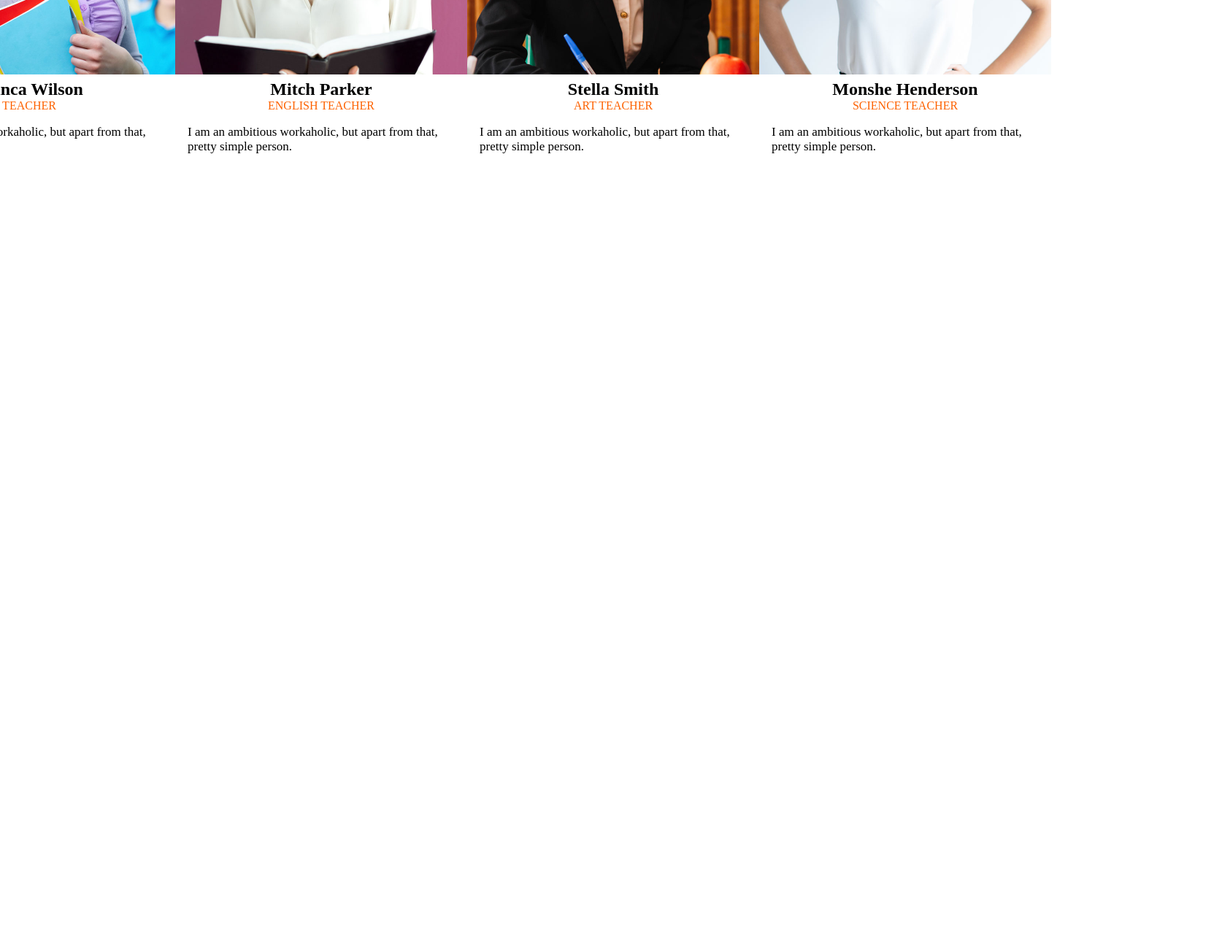
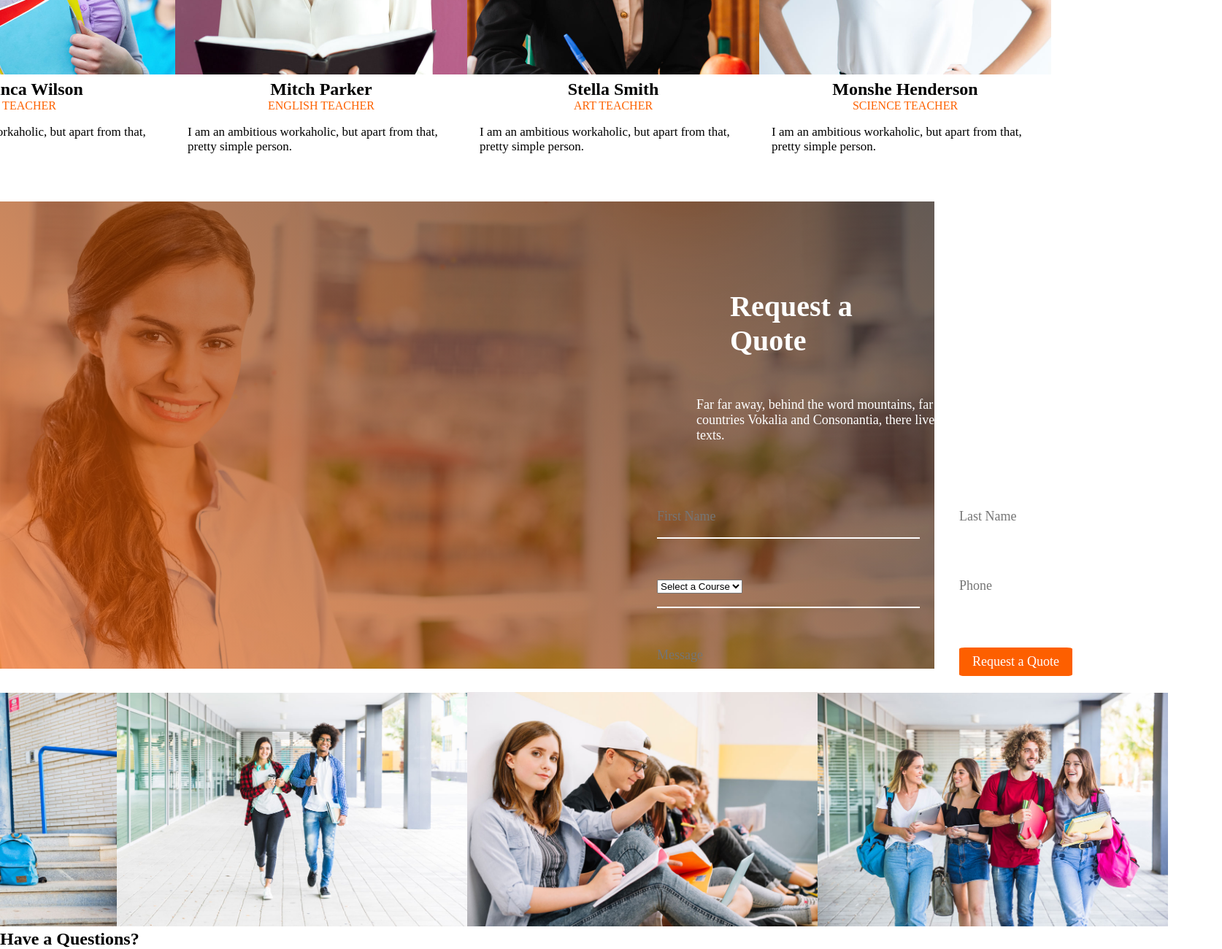
Before and after one commit to syagyesh/Assignment1, a plain HTML site: page index.html in a window 1280 px wide. Shown: the part 3940-5240 px from the top of the page at 73% size, 1674 px wide, since content can reach past the window. Before the commit the page ends 4184 px from the top, so only its background shows below. Drawn offline with Linux system fonts and the light colour scheme.

Commit message:
done till photos

```diff
--- a/index.html
+++ b/index.html
@@ -468,14 +468,65 @@
           </div>
         </div>
       </div>
+      <div class="form">
+        <div class="form-content">
+          <h2>Request a Quote</h2>
+          <p>Far far away, behind the word mountains, far from the countries Vokalia and Consonantia, there live the blind texts.</p>
+          <div class="form-data">
+            <div class="form-input">
+              <input type="text" placeholder="First Name">
+              <div class="line"></div>
+            </div>
+            <div class="form-input">
+              <input type="text" placeholder="Last Name">
+              <div class="line"></div>
+            </div>
+            <div class="form-input">
+              <select name="" id="">
+                <option value="select">Select a Course</option>
+                <option value="html">HTML</option>
+                <option value="java">Java</option>
+                <option value="c++">C++</option>
+              </select>
+              <div class="line"></div>
+            </div>
+            <div class="form-input">
+              <input type="text" placeholder="Phone">
+              <div class="line"></div>
+            </div>
+            <div class="form-input">
+              <input type="text" placeholder="Message">
+              <div class="line"></div>
+            </div>
+            <div class="btn">
+              <button>Request a Quote</button>
+            </div>
+          </div>
+        </div>
+      </div>
+      <div class="last-photo">
+        <div class="photo-content">
+          <div class="photo-pic">
+            <img src="./images/image_1.jpg" alt="">
+          </div>
+          <div class="photo-pic">
+            <img src="./images/image_2.jpg" alt="">
+          </div>
+          <div class="photo-pic">
+            <img src="./images/image_3.jpg" alt="">
+          </div>
+          <div class="photo-pic">
+            <img src="./images/image_4.jpg" alt="">
+          </div>
+        </div>
+      </div>
     </main>
-    <!-- <footer>
+    <footer>
         <div class="top-footer">
             <div class="question">
                 <h2>Have a Questions?</h2>
-
             </div>
         </div>
-    </footer> -->
+    </footer>
   </body>
 </html>
--- a/style.css
+++ b/style.css
@@ -343,6 +343,7 @@ header {
 .cc-data-pic > img {
     width: 25em;
     height: 25em;
+    object-fit: cover;
 }
 
 .cc-data-c {
@@ -428,3 +429,67 @@ header {
     padding: 1em 1em;
     font-size: 17px;
 }
+
+/* ------------------------------------ */
+.form {
+    margin: 2em 0;
+    background: linear-gradient(45deg, rgba(253, 95, 0, 0.6), rgb(0,0,0,0.6)), url("./images/bg_5.jpg");
+    background-size: cover;
+    background-position: center;
+    width: 100%;
+    height: 40em;
+    color: #fff;
+}
+
+.form-content > h2 {
+    padding: 3em 0 0 25em;
+    font-size: 40px;
+}
+
+.form-content > p {
+    margin: 0 0 0 51em;
+    padding: 3em 0 0 2em;
+    font-size: 18px;
+    width: 25em;
+}
+
+.form-data input {
+    all: unset;
+    width: 15em;
+    height: auto;
+}
+
+.form-data {
+    font-size: 18px;
+    margin-top: 5em;
+    margin-left: 50em;
+    display: grid;
+    grid-template-columns: 1fr 1fr;
+    gap: 3em;
+}
+
+.line {
+    margin-top: 1em;
+    display: block;
+    width: 20em;
+    height: 2px;
+    background-color: #fff;
+}
+
+.form-data .btn {
+    width: 15em;
+}
+
+/* ---------------------------------------- */
+
+.photo-content {
+    display: flex;
+    justify-content: space-between;
+    align-items: center;
+}
+
+.photo-pic {
+    width: 30em;
+}
+
+/* --------------- FOOTER -------------- */
```
